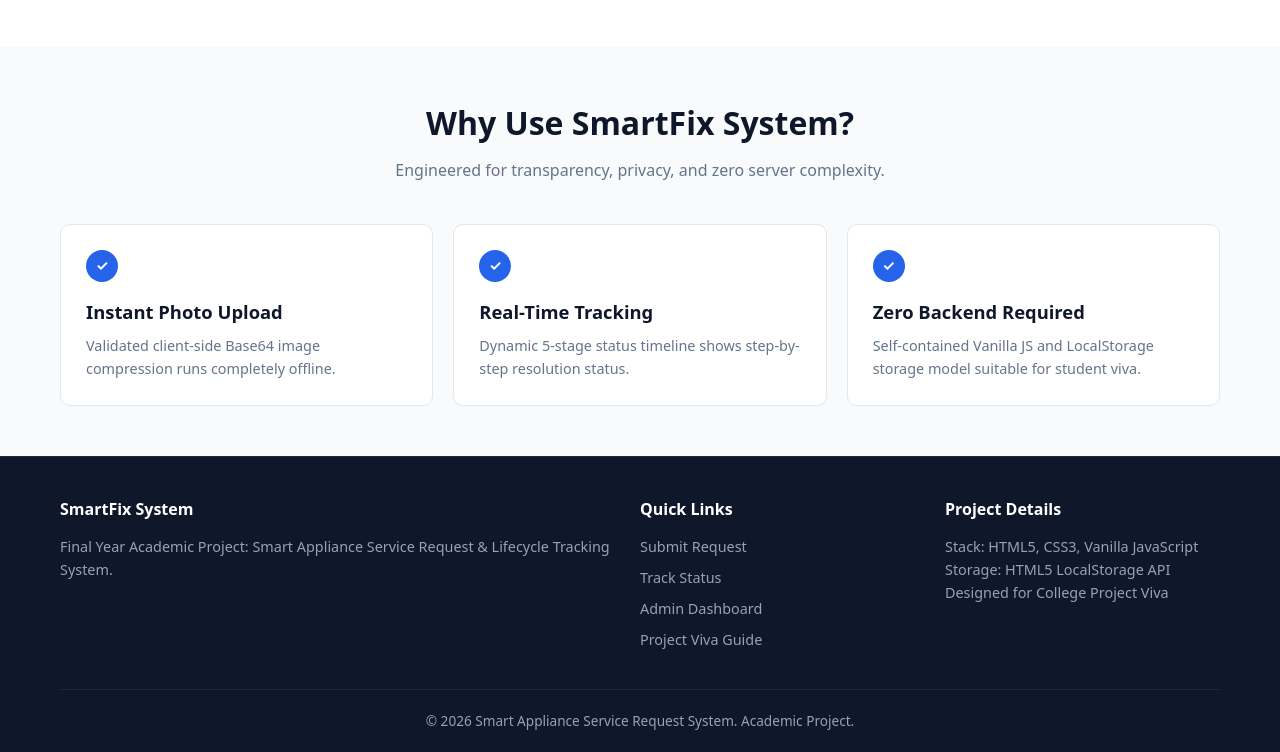
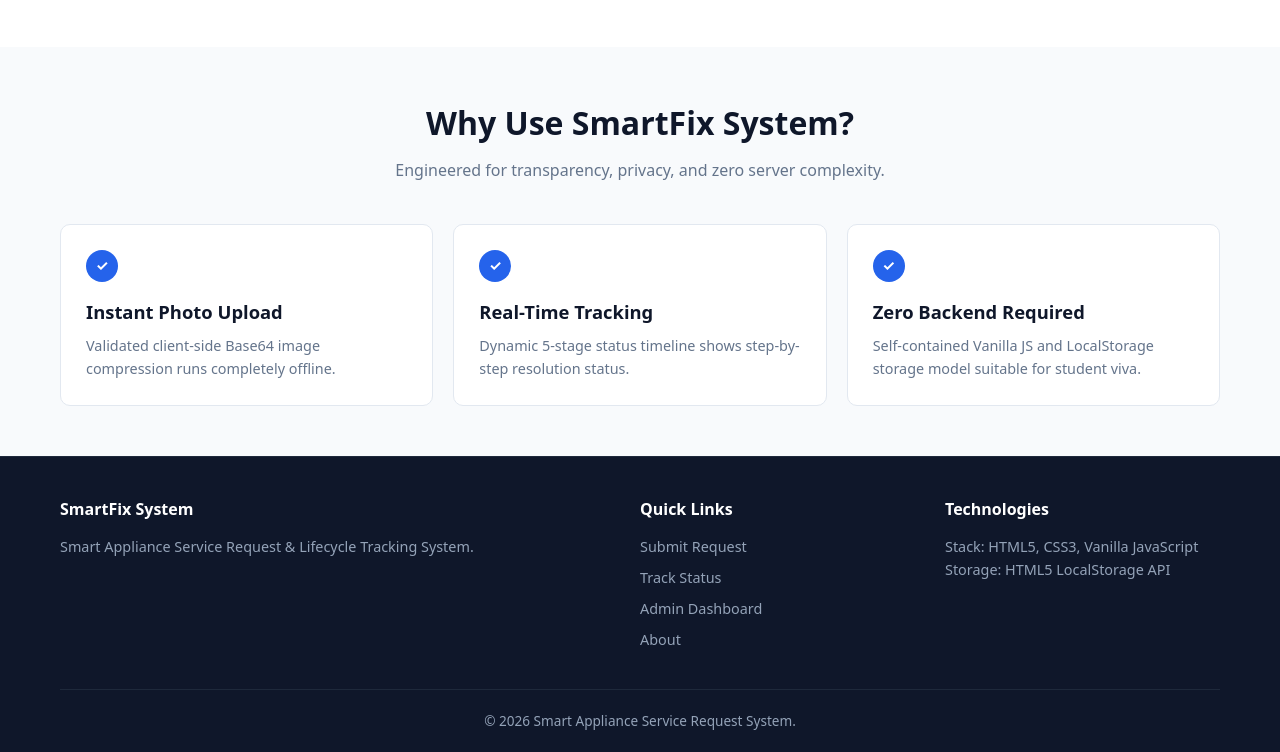
Before and after one commit to kalaiselvi1210/Smart_appliance_service, a plain HTML site: page index.html in a window 1280 px wide. Shown: the part 1533-2285 px from the top of the page. Drawn offline with Linux system fonts and the light colour scheme.

Commit message:
Update index.html

```diff
--- a/index.html
+++ b/index.html
@@ -21,7 +21,7 @@
         <li><a href="request.html">Request Service</a></li>
         <li><a href="requests.html">Track Requests</a></li>
         <li><a href="admin.html">Admin Portal</a></li>
-        <li><a href="about.html">About & Viva Guide</a></li>
+        <li><a href="about.html">About</a></li>
         <li><a href="request.html" class="nav-cta">Book Technician</a></li>
       </ul>
     </div>
@@ -176,7 +176,7 @@
       <div class="footer-grid">
         <div>
           <h4>SmartFix System</h4>
-          <p>Final Year Academic Project: Smart Appliance Service Request & Lifecycle Tracking System.</p>
+          <p>Smart Appliance Service Request & Lifecycle Tracking System.</p>
         </div>
         <div>
           <h4>Quick Links</h4>
@@ -184,18 +184,17 @@
             <li><a href="request.html">Submit Request</a></li>
             <li><a href="requests.html">Track Status</a></li>
             <li><a href="admin.html">Admin Dashboard</a></li>
-            <li><a href="about.html">Project Viva Guide</a></li>
+            <li><a href="about.html">About</a></li>
           </ul>
         </div>
         <div>
-          <h4>Project Details</h4>
+          <h4>Technologies</h4>
           <p>Stack: HTML5, CSS3, Vanilla JavaScript</p>
           <p>Storage: HTML5 LocalStorage API</p>
-          <p>Designed for College Project Viva</p>
         </div>
       </div>
       <div class="footer-bottom">
-        <p>&copy; 2026 Smart Appliance Service Request System. Academic Project.</p>
+        <p>&copy; 2026 Smart Appliance Service Request System.</p>
       </div>
     </div>
   </footer>
```
